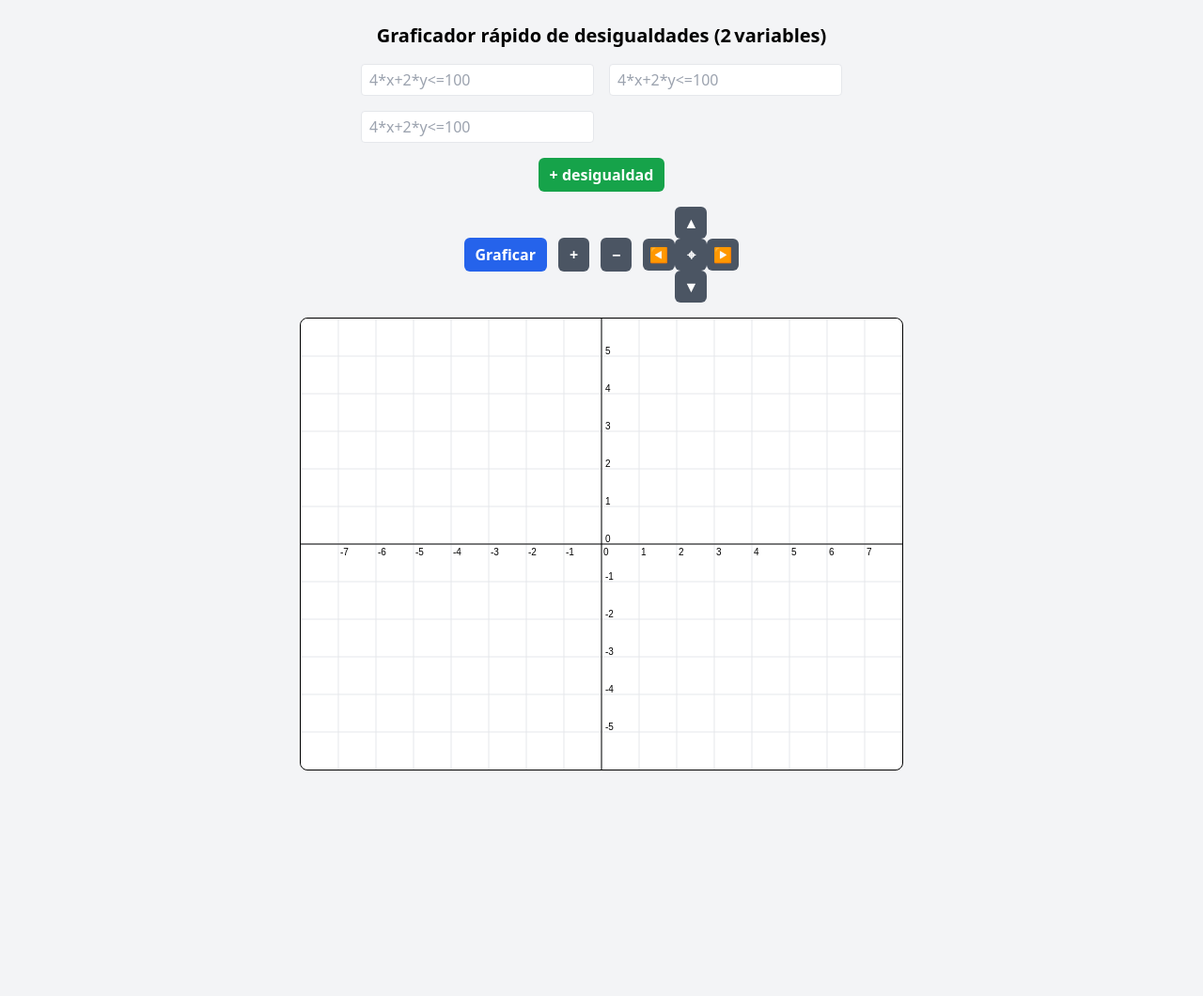
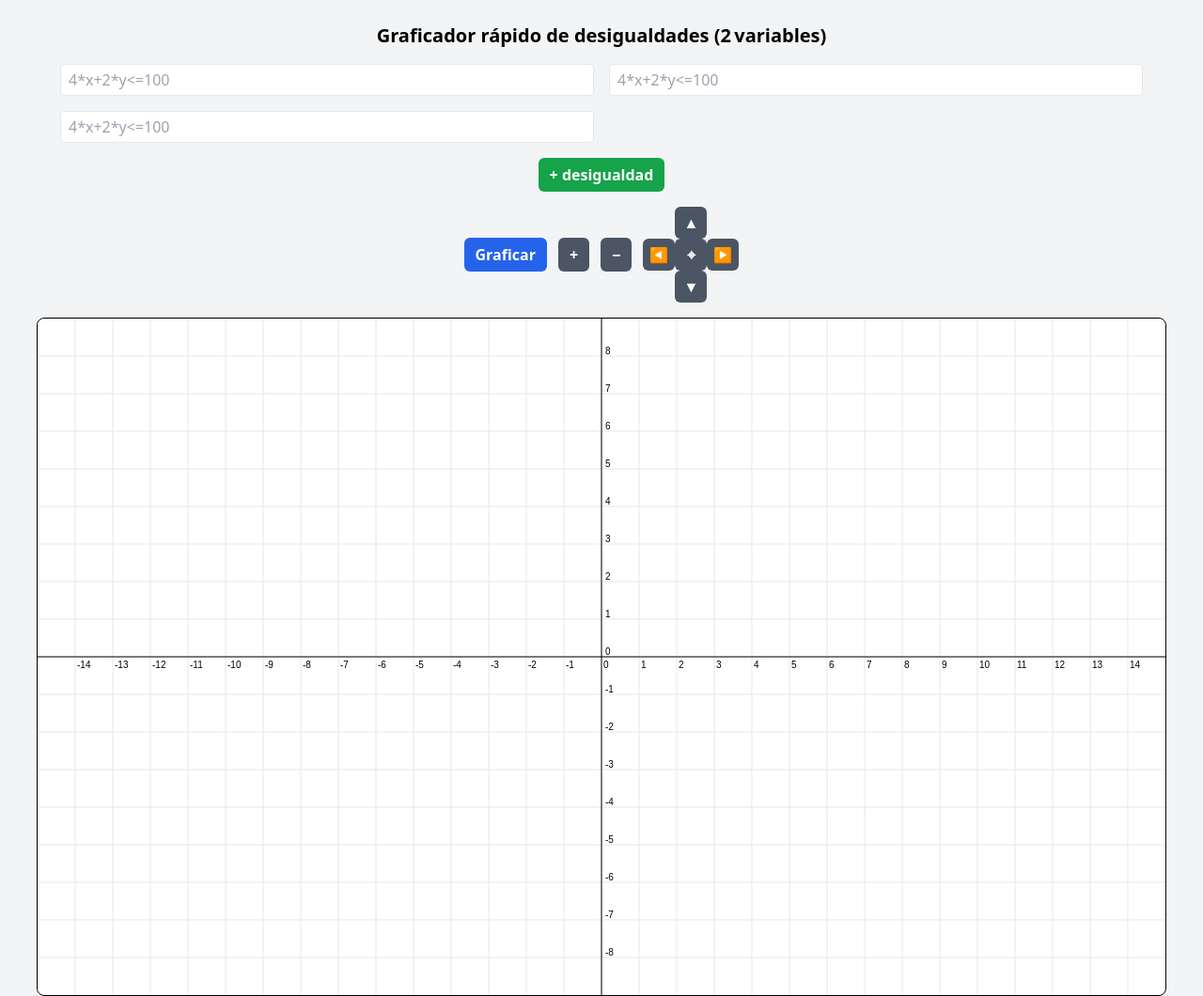
Before and after one commit to Cami-180204/holaaa, a plain HTML site: page index.html in a window 1280 px wide. Shown: the whole page at 94% size. Before the commit the page ends 844 px from the top, so only its background shows below. Drawn offline with nearby package versions, Linux system fonts and the light colour scheme.

Commit message:
Update index.html

```diff
--- a/index.html
+++ b/index.html
@@ -16,7 +16,7 @@
   <h1 class="text-xl font-bold">Graficador rápido de desigualdades (2 variables)</h1>
 
   <!-- Entradas -->
-  <div id="inputWrap" class="grid grid-cols-2 gap-4 w-full max-w-lg"></div>
+  <div id="inputWrap" class="grid grid-cols-2 gap-4 w-full max-w-6xl"></div>
   <button id="add" class="btn bg-green-600">+ desigualdad</button>
 
   <!-- Controles -->
@@ -31,7 +31,7 @@
     </div>
   </div>
 
-  <canvas id="cv" width="640" height="480"></canvas>
+  <canvas id="cv" width="1200" height="720"></canvas>
 
 <script>
 const tpl=()=>`<div class="flex flex-col gap-1"><input class="ineq px-2 py-1 border rounded" placeholder="4*x+2*y<=100"/></div>`;
@@ -43,7 +43,7 @@ function parse(e){const ops=['<=','>=','<','>','='];const o=ops.find(op=>e.inclu
 function grid(){ctx.clearRect(0,0,cv.width,cv.height);ctx.lineWidth=1;ctx.strokeStyle='#e5e7eb';for(let x=off.x%scale;x<cv.width;x+=scale){ctx.beginPath();ctx.moveTo(x,0);ctx.lineTo(x,cv.height);ctx.stroke();}
  for(let y=off.y%scale;y<cv.height;y+=scale){ctx.beginPath();ctx.moveTo(0,y);ctx.lineTo(cv.width,y);ctx.stroke();}
  ctx.strokeStyle='#000';ctx.beginPath();ctx.moveTo(0,off.y);ctx.lineTo(cv.width,off.y);ctx.moveTo(off.x,0);ctx.lineTo(off.x,cv.height);ctx.stroke(); ctx.font='10px Arial';ctx.fillStyle='#000';for(let i=-cv.width/scale;i<cv.width/scale;i++){const p=tp(i,0);if(p.x>0&&p.x<cv.width)ctx.fillText(i,p.x+2,off.y+12);}for(let j=-cv.height/scale;j<cv.height/scale;j++){const p=tp(0,j);if(p.y>0&&p.y<cv.height)ctx.fillText(j,p.x+4,p.y-2);} }
-function shade(ins){const img=ctx.getImageData(0,0,cv.width,cv.height);const d=img.data;const step=4;for(let px=0;px<cv.width;px+=step)for(let py=0;py<cv.height;py+=step){const {x,y}=tc(px,py);if(ins.every(f=>f.test(x,y))){for(let dx=0;dx<step;dx++)for(let dy=0;dy<step;dy++){const id=((py+dy)*cv.width+px+dx)*4;d[id]=255;d[id+1]=255;d[id+2]=150;d[id+3]=90;}}}ctx.putImageData(img,0,0);} // transparencia 90/255
+function shade(ins){const img=ctx.getImageData(0,0,cv.width,cv.height);const d=img.data;const step=4;for(let px=0;px<cv.width;px+=step)for(let py=0;py<cv.height;py+=step){const {x,y}=tc(px,py);if(ins.every(f=>f.test(x,y))){for(let dx=0;dx<step;dx++)for(let dy=0;dy<step;dy++){const id=((py+dy)*cv.width+px+dx)*4;d[id]=255;d[id+1]=255;d[id+2]=150;d[id+3]=50;}}}ctx.putImageData(img,0,0);} // transparencia ajustada
 function border(ins){ins.forEach((f,i)=>{ctx.strokeStyle=f.color;ctx.lineWidth=2;ctx.beginPath();let started=false,lx=0,ly=0;
  for(let px=0;px<cv.width;px++){let found=false;for(let py=0;py<cv.height;py++){const {x,y}=tc(px,py);if(Math.abs(Function('x','y',`return ${f.expr}`)(x,y))<1e-2){if(!started){ctx.moveTo(px,py);started=true;}else ctx.lineTo(px,py);lx=px;ly=py;found=true;break;}} }
  ctx.stroke();ctx.fillStyle=f.color;ctx.font='12px Arial';ctx.fillText(f.raw,lx+4,ly-4);});}
@@ -52,8 +52,7 @@ function verts(ins){const vs=[];for(let i=0;i<ins.length;i++)for(let j=i+1;j<ins
  vs.forEach(v=>{const p=tp(v.x,v.y);ctx.beginPath();ctx.fillStyle='#000';ctx.arc(p.x,p.y,3,0,2*Math.PI);ctx.fill();ctx.fillText(`(${v.x},${v.y})`,p.x+4,p.y-4);} );}
 function plot(){try{const ins=[...document.querySelectorAll('.ineq')].map(e=>e.value.trim()).filter(Boolean).map(parse);grid();shade(ins);border(ins);verts(ins);}catch(e){alert(e);} }
 
-// controles
-document.getElementById('draw').onclick=plot;document.getElementById('zin').onclick=()=>{scale=Math.min(scale+10,120);plot();};document.getElementById('zout').onclick=()=>{scale=Math.max(scale-10,10);plot();};document.querySelectorAll('[data-d]').forEach(b=>b.onclick=()=>{const s=20;switch(b.dataset.d){case'up':off.y+=s;break;case'down':off.y-=s;break;case'left':off.x+=s;break;case'right':off.x-=s;break;default:off={x:cv.width/2,y:cv.height/2};}plot();});
+document.getElementById('draw').onclick=plot;document.getElementById('zin').onclick=()=>{scale=Math.min(scale+10,120);plot();};document.getElementById('zout').onclick=()=>{scale=Math.max(scale-10,10);plot();};document.querySelectorAll('[data-d]').forEach(b=>b.onclick=()=>{const s=40;switch(b.dataset.d){case'up':off.y+=s;break;case'down':off.y-=s;break;case'left':off.x+=s;break;case'right':off.x-=s;break;default:off={x:cv.width/2,y:cv.height/2};}plot();});
 let drag=false,start={x:0,y:0},o0={x:0,y:0};cv.onpointerdown=e=>{drag=true;start={x:e.clientX,y:e.clientY};o0={...off};cv.setPointerCapture(e.pointerId);};cv.onpointermove=e=>{if(!drag)return;off.x=o0.x+(e.clientX-start.x);off.y=o0.y+(e.clientY-start.y);plot();};cv.onpointerup=()=>drag=false;cv.onwheel=e=>{e.preventDefault();scale=Math.max(10,Math.min(120,scale+(e.deltaY>0?-10:10)));plot();};
 
 grid();
```
